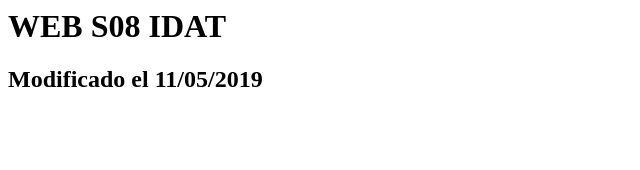
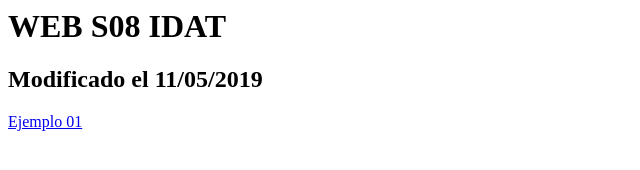
Before and after one commit to skrengifo/WEBS08-1, a plain HTML site: page index.html in a window 1280 px wide. Shown: the whole page, without its empty margins (0-640 px from the left). Drawn offline with Linux system fonts and the light colour scheme.

Commit message:
Se adiciona enlace.

```diff
--- a/index.html
+++ b/index.html
@@ -2,3 +2,5 @@
 <H1> WEB S08 IDAT </H1>
 
 <H2> Modificado el 11/05/2019 </H2>
+
+<A href="ejemplo1.html"> Ejemplo 01 </A>
```
